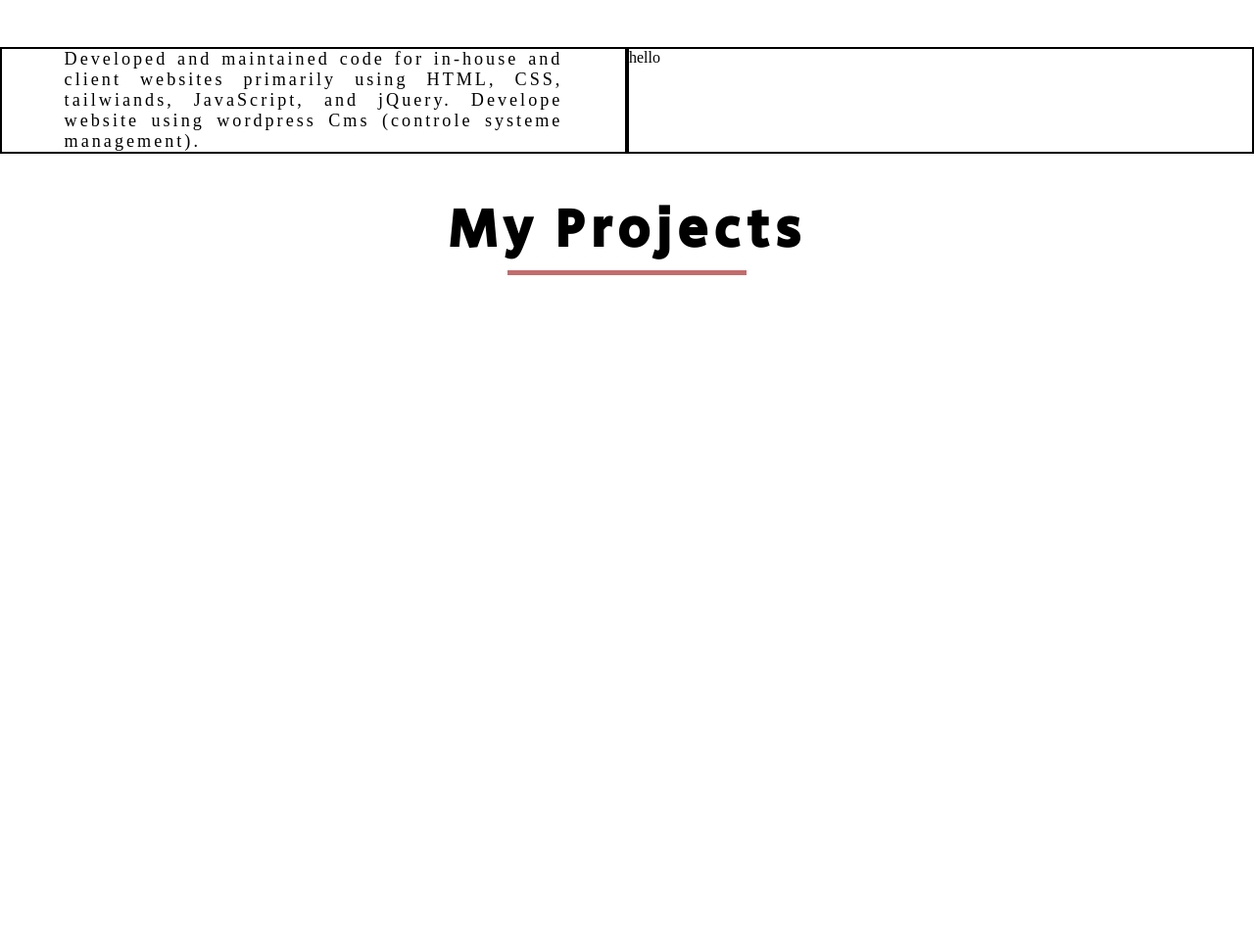
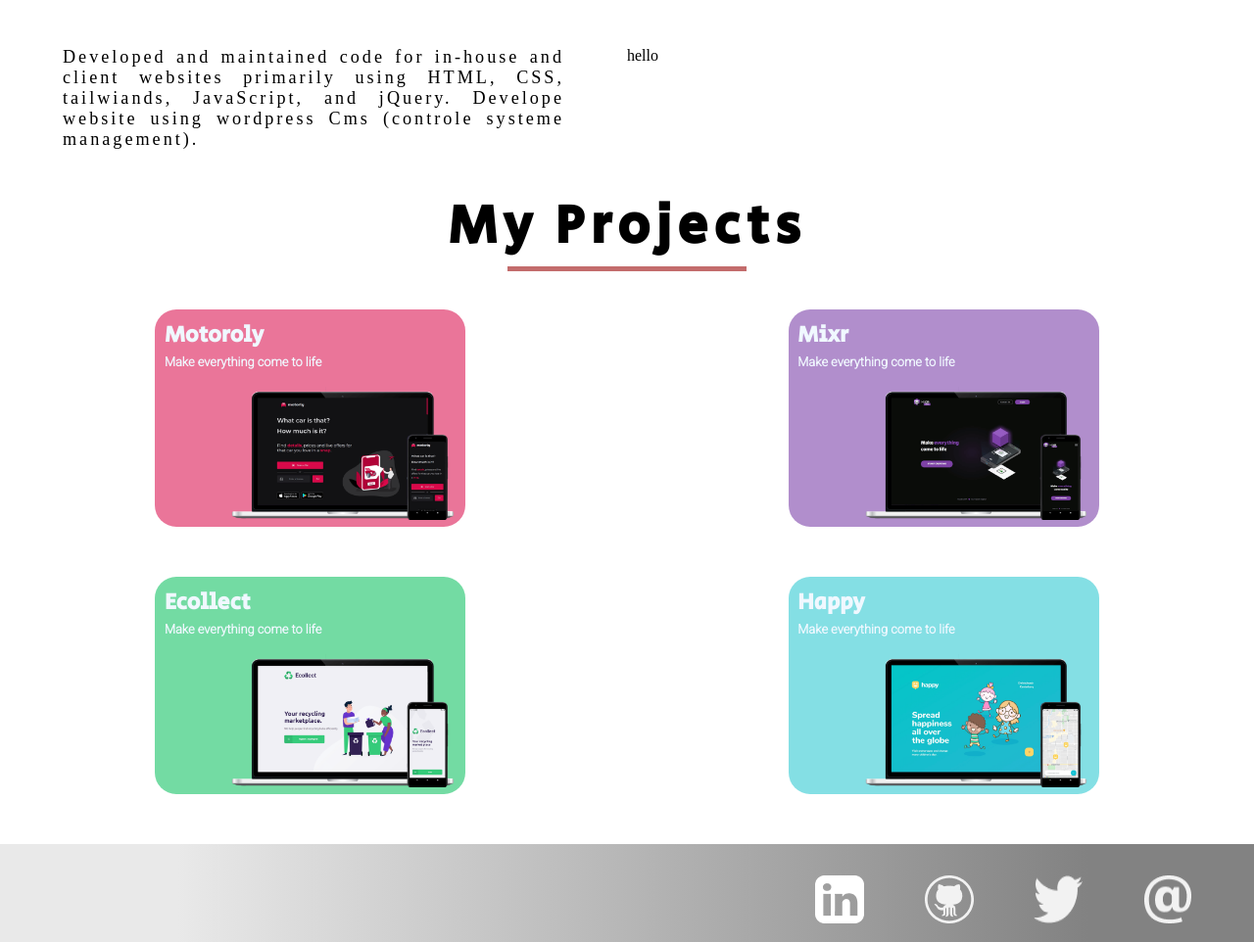
Before and after one commit to redamohamed19/myportfolio, a plain HTML site: page index.html in a window 1280 px wide. Shown: the part 1597-2559 px from the top of the page at 98% size. Before the commit the page ends 1878 px from the top, so only its background shows below. Drawn offline with Linux system fonts and the light colour scheme; files that its build step writes are made by us from their sources; files whose address does not match are found by name.

Commit message:
update on frame4 &5

```diff
--- a/index.html
+++ b/index.html
@@ -1,10 +1,6 @@
 <html>
   <head>
-    <link
-      rel="stylesheet"
-      type="text/css"
-      href="/home/reda1998/Bureau/my_portfolio/style.css"
-    />
+    <link rel="stylesheet" type="text/css" href="/style.css" />
   </head>
   <body>
     <div class="frame1">
@@ -89,6 +85,41 @@
     <div class="frame4">
       <h1>My Projects</h1>
       <img src="img/line.png" />
+      <div class="projects">
+        <div class="project1">
+          <h3>Motoroly</h3>
+          <p>Make everything come to life</p>
+          <br />
+          <img src="img/projects/project1.png" />
+        </div>
+        <div class="project2">
+          <h3>Mixr</h3>
+          <p>Make everything come to life</p>
+          <br />
+          <img src="img/projects/project2.png" />
+        </div>
+        <div class="project3">
+          <h3>Ecollect</h3>
+          <p>Make everything come to life</p>
+          <br />
+          <img src="img/projects/project3.png" />
+        </div>
+        <div class="project4">
+          <h3>Happy</h3>
+          <p>Make everything come to life</p>
+          <br />
+          <img src="img/projects/project4.png" />
+        </div>
+      </div>
+    </div>
+    <div class="frame5">
+      <br />
+      <div class="socialmedia2">
+        <img src="img/socialnetwork/linkedin1.png" alt="linkedin" />
+        <img src="img/socialnetwork/github1.png" alt="github" />
+        <img src="img/socialnetwork/twitter1.png" alt="twitter" />
+        <img src="img/socialnetwork/mail1.png" alt="mail" />
+      </div>
     </div>
   </body>
 </html>
--- a/style.css
+++ b/style.css
@@ -179,7 +179,6 @@ h4 {
 .f3s1right,
 .f3s1left {
   width: 100%;
-  border: 2px solid;
 }
 .f3s1left p {
   width: 80%;
@@ -200,3 +199,65 @@ h4 {
   margin-left: auto;
   margin-right: auto;
 }
+.projects {
+  position: relative;
+  margin-top: 3vw;
+  display: grid;
+  grid-template-columns: 1fr 1fr;
+  align-items: space-between;
+  grid-row-gap: 4vw;
+  grid-column-gap: 1vw;
+  justify-items: center;
+}
+.project1,
+.project2,
+.project3,
+.project4 {
+  border-radius: 22px;
+  height: auto;
+  width: 50%;
+}
+.project1 {
+  background: rgba(217, 9, 74, 0.56);
+}
+.project2 {
+  background: rgba(109, 42, 159, 0.53);
+}
+.project3 {
+  background: rgba(53, 203, 122, 0.69);
+}
+.project4 {
+  background: rgba(15, 193, 203, 0.51);
+}
+.projects img {
+  height: auto;
+  width: 18vw;
+  margin-bottom: 2%;
+  margin-right: 3%;
+}
+.projects h3 {
+  color: aliceblue;
+  font-size: 1.8vw;
+  padding-top: 3%;
+  padding-left: 3%;
+}
+.projects p {
+  font-family: 'Roboto', sans-serif;
+  font-weight: bold;
+  color: aliceblue;
+  font-size: 1vw;
+  padding-top: 1%;
+  padding-left: 3%;
+}
+.frame5 {
+  margin-top: 4vw;
+  height: 100px;
+  background: linear-gradient(270deg, #828282 13.19%, #e9e9e9 85.83%);
+}
+.socialmedia2 {
+  width: 30%;
+  display: flex;
+  margin-left: 65%;
+  margin-top: 14px;
+  justify-content: space-between;
+}
```
Also changed, not shown: img/projects/project1.png (added), img/projects/project2.png (added), img/projects/project3.png (added), img/projects/project4.png (added), img/socialnetwork/github1.png (added), img/socialnetwork/linkedin1.png (added), img/socialnetwork/mail1.png (added), img/socialnetwork/twitter1.png (added).
